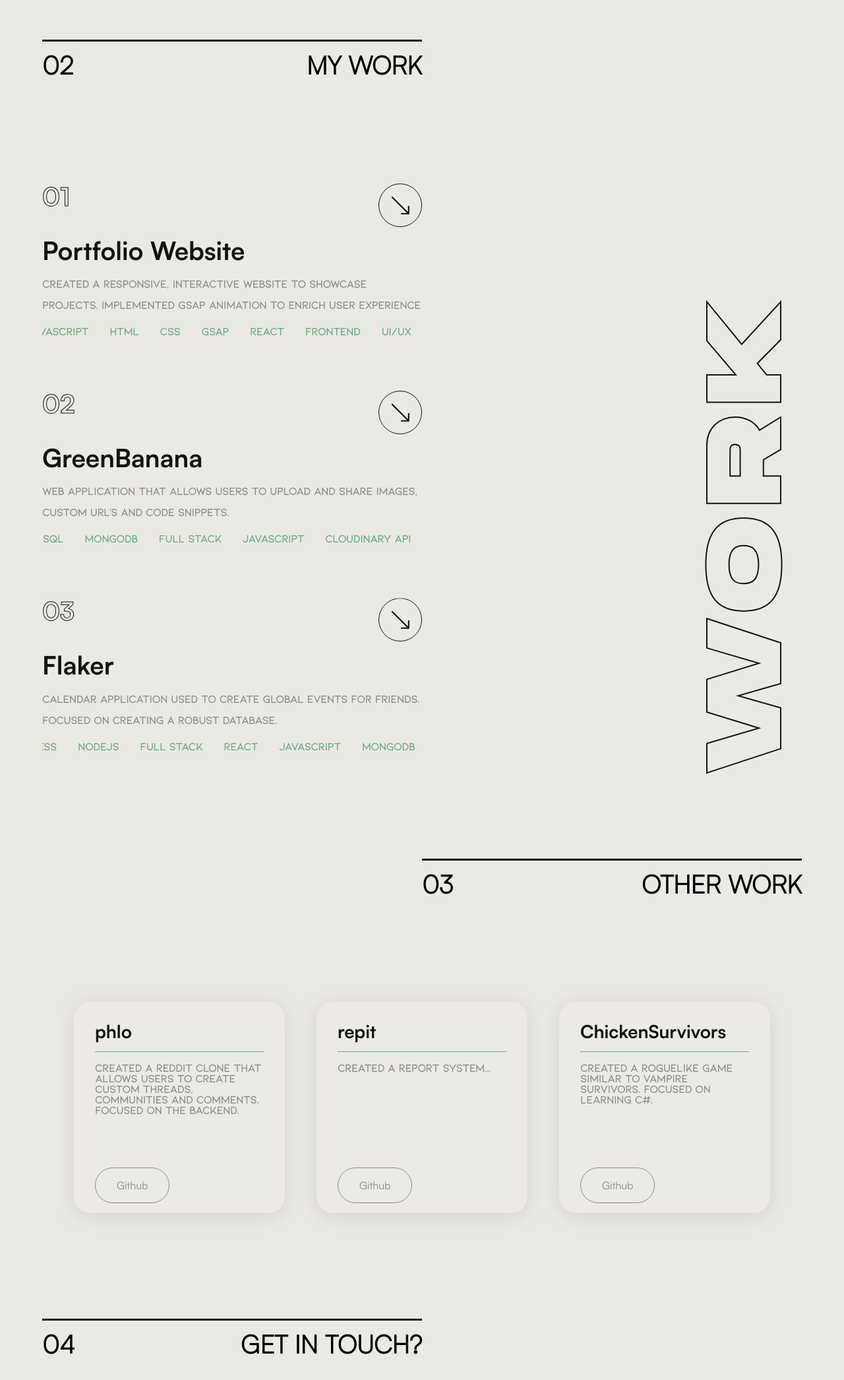
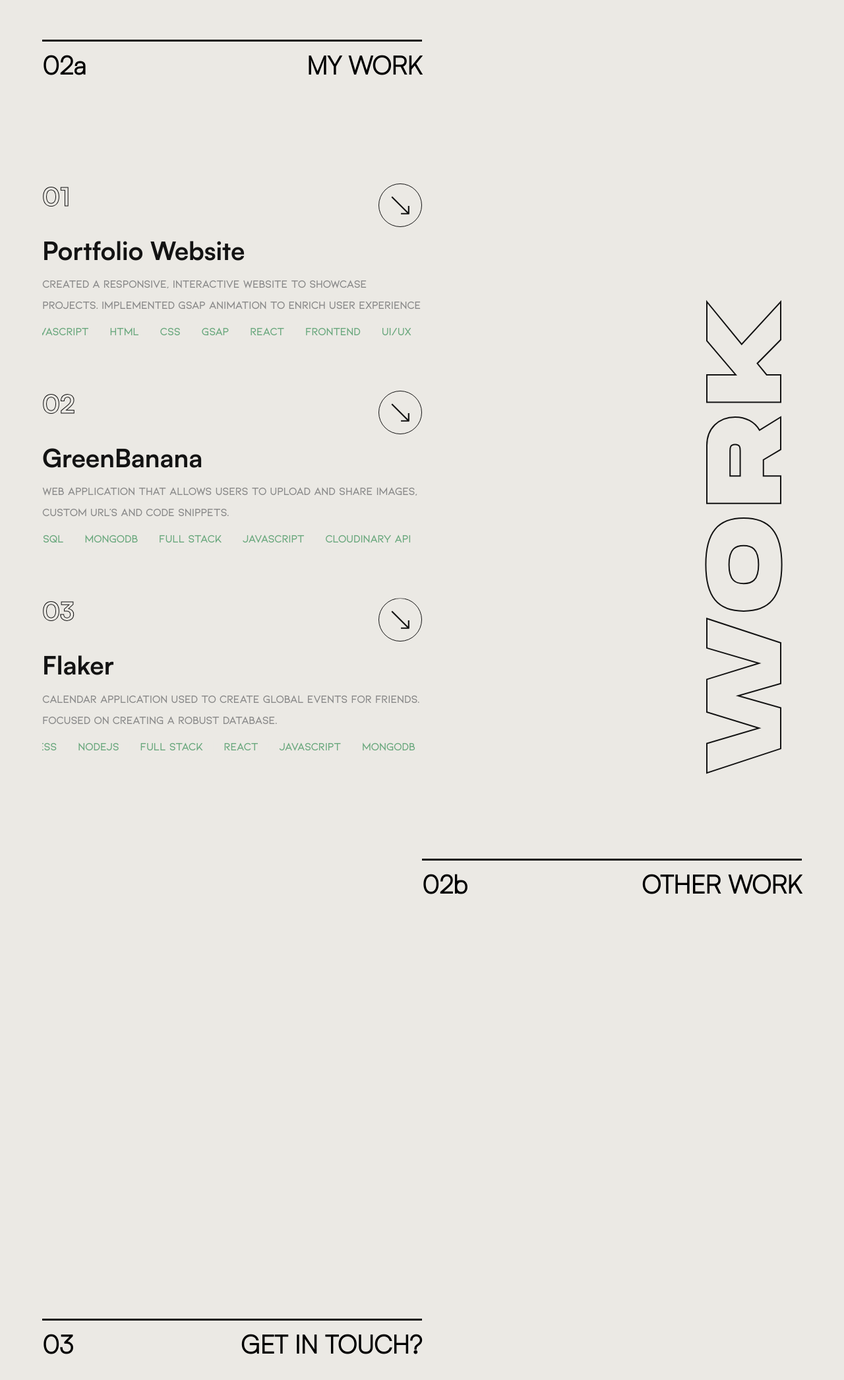
Before and after one commit to samueljsong/portfolio.v4, a React (Vite) app: page /home in a window 1280 px wide. Shown: the part 1362-3453 px from the top of the page at 66% size. Built offline with nearby package versions, Linux system fonts and the light colour scheme.

Commit message:
finished animation for portfolio

```diff
--- a/src/components/MoreProject.jsx
+++ b/src/components/MoreProject.jsx
@@ -18,6 +18,25 @@ gsap.registerPlugin(useGSAP);
 gsap.registerPlugin(ScrollTrigger);
 
 export const MoreProject = () => {
+    useGSAP(() => {
+        const t1 = gsap.timeline();
+
+        t1.from(".mp-container", {
+            y: 100,
+            opacity: 0,
+            duration: 0.5,
+            ease: "power2.out",
+
+            scrollTrigger: {
+                trigger: ".mp-container",
+                start: "top 30%",
+                end: "20% 30%",
+
+                scrub: 1,
+            },
+        });
+    });
+
     return (
         <section className="mp-container">
             <SmallProjectCard key={phlo.name} project={phlo} />
@@ -40,7 +59,8 @@ const phlo = {
 const repit = {
     name: "repit",
     github: "https://github.com/samueljsong/repit-c",
-    description: "Created a report system...",
+    description:
+        "Created a centralized damage report application for BCIT. Admins can manage damage reports.",
 };
 const ChickenSurvivors = {
     name: "ChickenSurvivors",
--- a/src/pages/HomePage.jsx
+++ b/src/pages/HomePage.jsx
@@ -156,15 +156,15 @@ export const HomePage = () => {
                 </section>
                 <Separation num={"01"} text={"WHO AM I?"} side={"right"} />
                 <About></About>
-                <Separation num={"02"} text={"MY WORK"} side={"left"} />
+                <Separation num={"02a"} text={"MY WORK"} side={"left"} />
                 <ModalContext.Provider value={modalFunctions}>
                     <Project />
                 </ModalContext.Provider>
-                <Separation num={"03"} text={"OTHER WORK"} side={"right"} />
+                <Separation num={"02b"} text={"OTHER WORK"} side={"right"} />
                 <ModalContext.Provider value={modalFunctions}>
                     <MoreProject />
                 </ModalContext.Provider>
-                <Separation num={"04"} text={"GET IN TOUCH?"} side={"left"} />
+                <Separation num={"03"} text={"GET IN TOUCH?"} side={"left"} />
                 <Contact></Contact>
                 <Copyright />
             </div>
```
